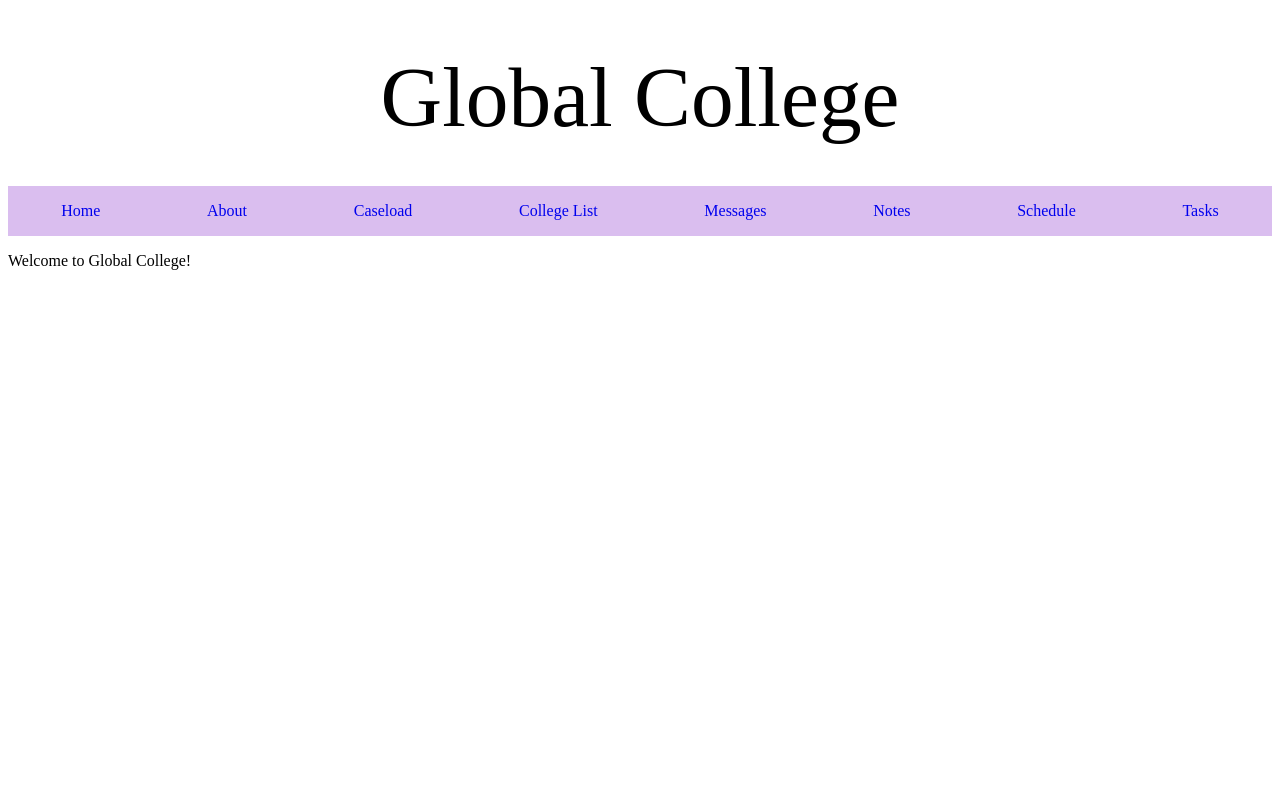
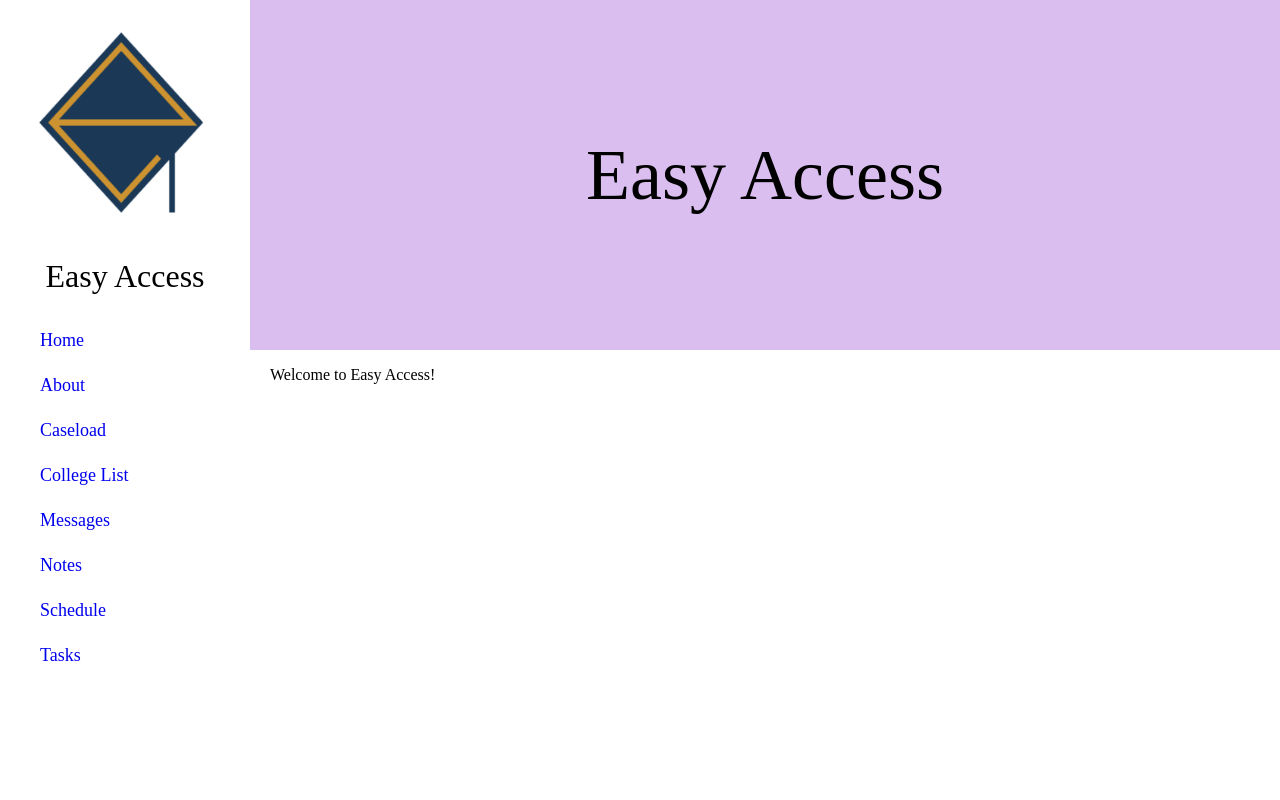
Before and after one commit to emenay/EasyAccessCounselor, a Flask app: page / in a window 1280 px wide. Run offline with Flask 2, Linux system fonts and the light colour scheme.

Commit message:
Vertical menu!

```diff
--- a/static/css/general.css
+++ b/static/css/general.css
@@ -1,28 +1,71 @@
+html, body {
+    height: 100%;
+    margin: 0px
+}
+
 #page-name {
     width: 100%;
-    padding-top: 40px;
-    padding-bottom: 40px;
     text-align: center;
-    font-size: 64pt
-}
-
-#navbar {
-    display: inline-flex;
-    justify-content: space-around;
-    align-items: center;
-    width: 100%;
-    list-style-type: none;
-    padding-inline-start: 0;
-    margin: 0;
-    height: 50px;
+    font-size: 72px;
+    height: 350px;
+    line-height: 350px;
     background-color: #dabeef
 }
 
-.nav-button {
-    display: inline-flex;
+.container {
+    display: flex;
+    flex-direction: row;
+    height: 100%;
+    width: 100%;
+    float: left
+}
+
+#menu {
+    margin: 0px;
+    width: 250px;
+    height: 100%;
+    display: flex;
+    flex-direction: column
+}
+
+#logo-place {
+    height: 300px;
+    width: 250px;
+    justify-content: center;
+    text-align: center;
+    font-size: 24pt
+}
+
+#logo {
+    height: 250px;
+    width: 250px
+}
+
+#nav-buttons {
+    list-style-type: none;
+    height: 45%;
+    display: flex;
+    flex-direction: column;
+    justify-content: space-around;
+    font-size: 18px;
+}
+
+.btn-text {
     text-decoration: none
 }
 
-.nav-button:hover {
-    text-decoration: underline;
+.btn-text:hover {
+    text-decoration: underline
 }
+
+.page-content {
+    width: 100%;
+    display: flex;
+    flex-direction: column
+}
+
+#content {
+    height: calc(100% - 150px);
+    width: calc(100% - 20px);
+    padding-inline-start: 20px;
+}
--- a/templates/base.html
+++ b/templates/base.html
@@ -8,24 +8,29 @@
     {% endblock %}
   </head>
   <body>
-	<div id="page-name">
-		{% block pagename %}{% endblock %}
+	<div class="container">
+		<div id="menu">
+			<div id="logo-place">
+				<img id="logo" src="/static/assets/logo.png">
+				Easy Access
+			</div>
+			<ul id="nav-buttons">
+				<li class="nav-button"><a href="/" class="btn-text">Home</a></li>
+				<li class="nav-button"><a href="/about" class="btn-text">About</a></li>
+				<li class="nav-button"><a href="/caseload_management" class="btn-text">Caseload</a></li>
+				<li class="nav-button"><a href="/college_list" class="btn-text">College List</a></li>
+				<li class="nav-button"><a href="/messages" class="btn-text">Messages</a></li>
+				<li class="nav-button"><a href="/notes" class="btn-text">Notes</a></li>
+				<li class="nav-button"><a href="/schedule" class="btn-text">Schedule</a></li>
+				<li class="nav-button"><a href="/tasks" class="btn-text">Tasks</a></li>
+			</ul>
+		</div>
+		<div class="page-content">
+			<div id="page-name">
+				{% block pagename %}{% endblock %}
+			</div>
+			<div id="content">{% block content %}{% endblock %}</div>
+		</div>
 	</div>
-	<div id="header">
-		<!-- TODO: Convert this to a vertical navbar on the left. -->
-		{% block header %}
-		<ul id="navbar">
-			<li><a href="/" class="nav-button">Home</a></li>
-			<li><a href="/about" class="nav-button">About</a></li>
-			<li><a href="/caseload_management" class="nav-button">Caseload</a></li>
-			<li><a href="/college_list" class="nav-button">College List</a></li>
-			<li><a href="/messages" class="nav-button">Messages</a></li>
-			<li><a href="/notes" class="nav-button">Notes</a></li>
-			<li><a href="/schedule" class="nav-button">Schedule</a></li>
-			<li><a href="/tasks" class="nav-button">Tasks</a></li>
-		</ul>
-		{% endblock %}
-	</div>
-    <div id="content">{% block content %}{% endblock %}</div>
   </body>
 </html>
--- a/templates/home.html
+++ b/templates/home.html
@@ -1,10 +1,10 @@
 {% extends "base.html" %}
 {% block title %}Home{% endblock %}
-{% block pagename %}Global College{% endblock %}
+{% block pagename %}Easy Access{% endblock %}
 {% block head %}
   {{ super() }}
   <link rel="stylesheet" type="text/css" href="/static/css/home.css">
 {% endblock %}
 {% block content %}
-  <p>Welcome to Global College!</p>
+  <p>Welcome to Easy Access!</p>
 {% endblock %}
```
